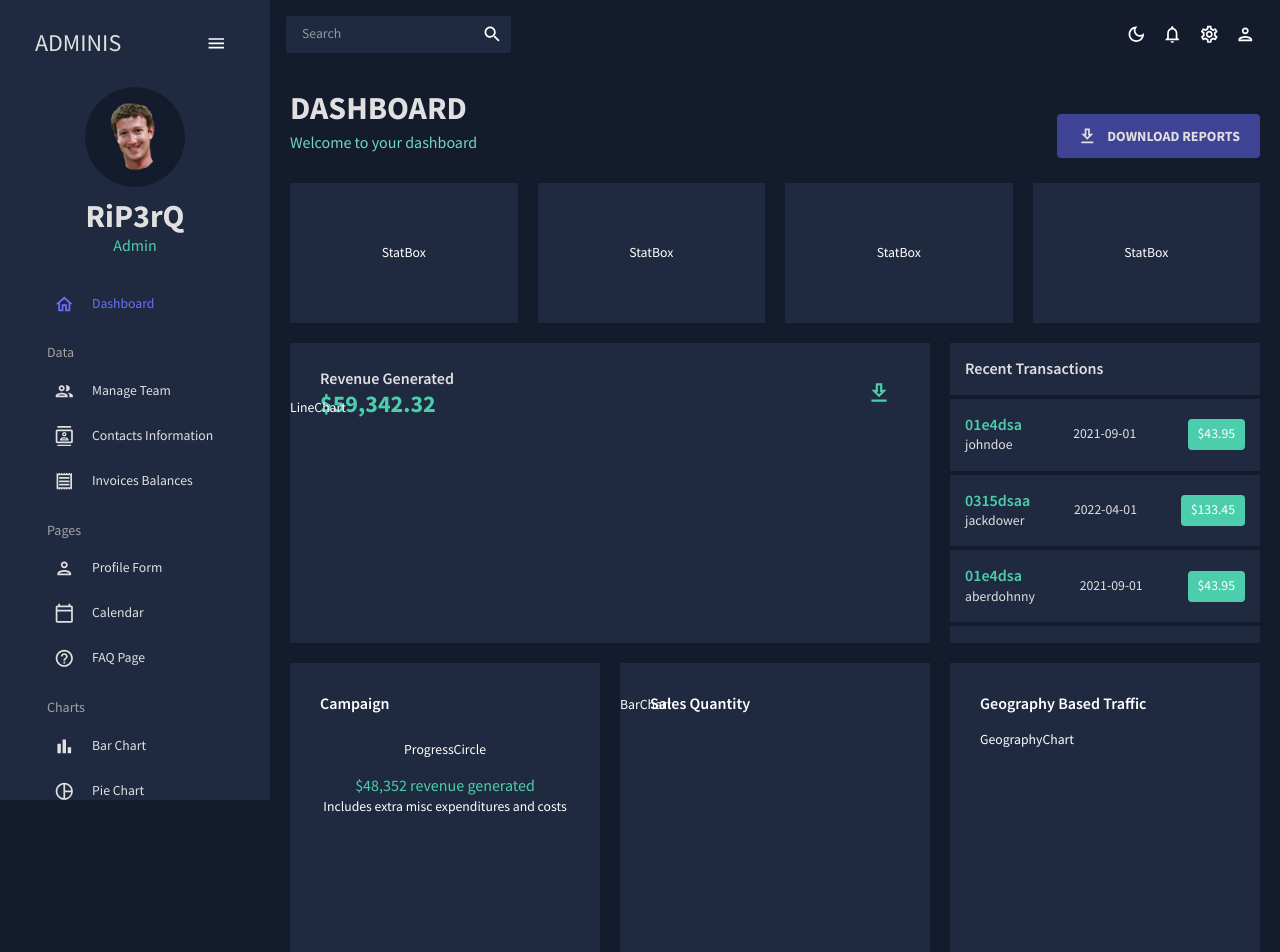
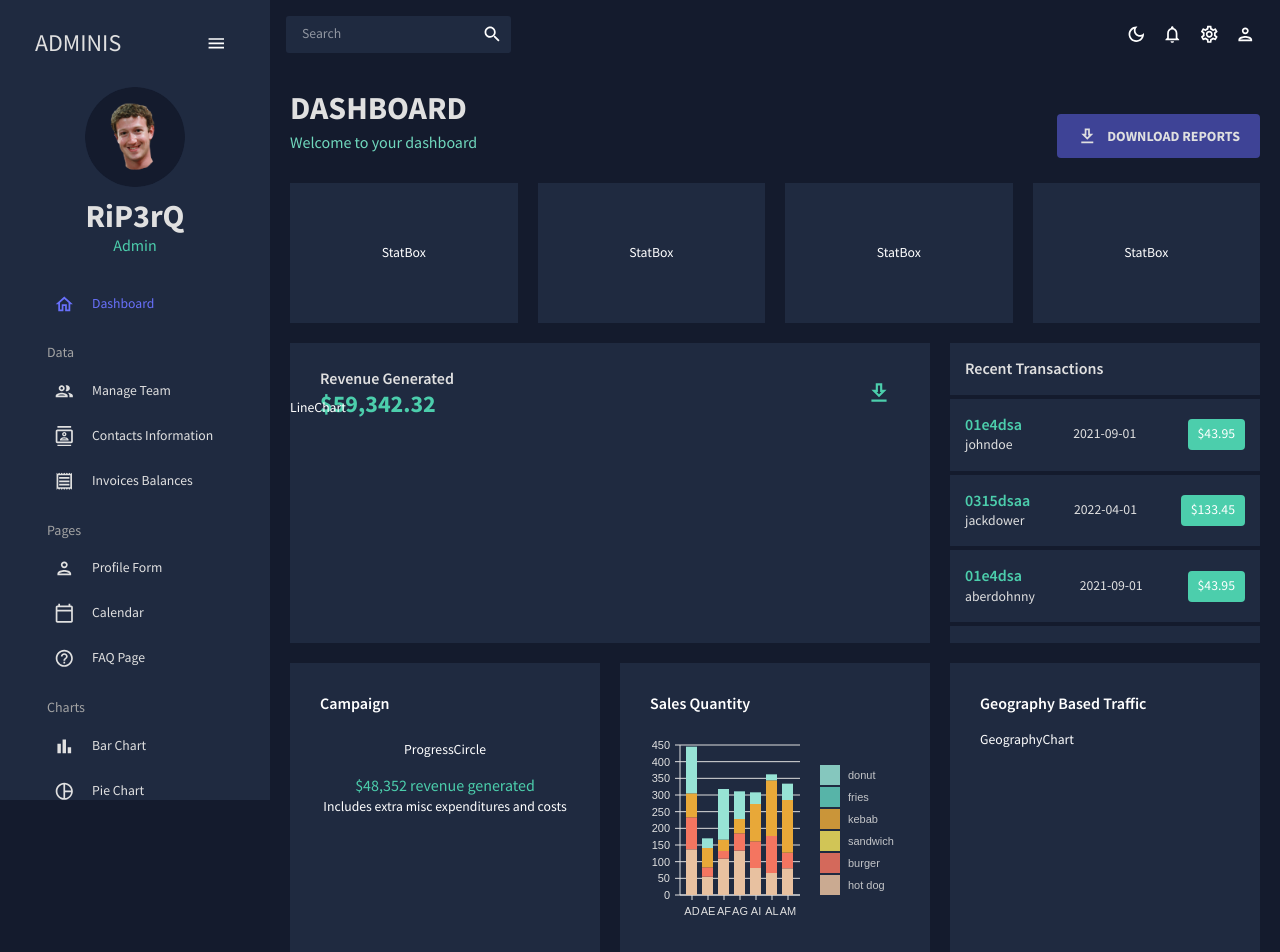
Before and after one commit to RiP3rQ/AdminDashboard-React-, a React (Vite) app: page / in a window 1280 px wide. Shown: the top 952 px of the page. Built offline with nearby package versions, Linux system fonts and the light colour scheme.

Commit message:
Bar Charts parts

```diff
--- a/src/components/BarChart.jsx
+++ b/src/components/BarChart.jsx
@@ -1,7 +1,130 @@
-import React from "react";
+import { useTheme } from "@mui/material";
+import { ResponsiveBar } from "@nivo/bar";
+import { tokens } from "../theme";
+import { mockBarData as data } from "../data/mockData";
 
-function BarChart() {
-  return <div>BarChart</div>;
-}
+const BarChart = ({ isDashboard = false }) => {
+  const theme = useTheme();
+  const colors = tokens(theme.palette.mode);
+
+  return (
+    <ResponsiveBar
+      data={data}
+      theme={{
+        // added
+        axis: {
+          domain: {
+            line: {
+              stroke: colors.grey[100],
+            },
+          },
+          legend: {
+            text: {
+              fill: colors.grey[100],
+            },
+          },
+          ticks: {
+            line: {
+              stroke: colors.grey[100],
+              strokeWidth: 1,
+            },
+            text: {
+              fill: colors.grey[100],
+            },
+          },
+        },
+        legends: {
+          text: {
+            fill: colors.grey[100],
+          },
+        },
+      }}
+      keys={["hot dog", "burger", "sandwich", "kebab", "fries", "donut"]}
+      indexBy="country"
+      margin={{ top: 50, right: 130, bottom: 50, left: 60 }}
+      padding={0.3}
+      valueScale={{ type: "linear" }}
+      indexScale={{ type: "band", round: true }}
+      colors={{ scheme: "nivo" }}
+      defs={[
+        {
+          id: "dots",
+          type: "patternDots",
+          background: "inherit",
+          color: "#38bcb2",
+          size: 4,
+          padding: 1,
+          stagger: true,
+        },
+        {
+          id: "lines",
+          type: "patternLines",
+          background: "inherit",
+          color: "#eed312",
+          rotation: -45,
+          lineWidth: 6,
+          spacing: 10,
+        },
+      ]}
+      borderColor={{
+        from: "color",
+        modifiers: [["darker", "1.6"]],
+      }}
+      axisTop={null}
+      axisRight={null}
+      axisBottom={{
+        tickSize: 5,
+        tickPadding: 5,
+        tickRotation: 0,
+        legend: isDashboard ? undefined : "country", // changed
+        legendPosition: "middle",
+        legendOffset: 32,
+      }}
+      axisLeft={{
+        tickSize: 5,
+        tickPadding: 5,
+        tickRotation: 0,
+        legend: isDashboard ? undefined : "food", // changed
+        legendPosition: "middle",
+        legendOffset: -40,
+      }}
+      enableLabel={false}
+      labelSkipWidth={12}
+      labelSkipHeight={12}
+      labelTextColor={{
+        from: "color",
+        modifiers: [["darker", 1.6]],
+      }}
+      legends={[
+        {
+          dataFrom: "keys",
+          anchor: "bottom-right",
+          direction: "column",
+          justify: false,
+          translateX: 120,
+          translateY: 0,
+          itemsSpacing: 2,
+          itemWidth: 100,
+          itemHeight: 20,
+          itemDirection: "left-to-right",
+          itemOpacity: 0.85,
+          symbolSize: 20,
+          effects: [
+            {
+              on: "hover",
+              style: {
+                itemOpacity: 1,
+              },
+            },
+          ],
+        },
+      ]}
+      role="application"
+      barAriaLabel={function (e) {
+        return e.id + ": " + e.formattedValue + " in country: " + e.indexValue;
+      }}
+    />
+  );
+};
 
 export default BarChart;
--- a/src/scenes/bar/index.jsx
+++ b/src/scenes/bar/index.jsx
@@ -1,5 +1,16 @@
+import { Box } from "@mui/material";
+import Header from "../../components/Header";
+import BarChart from "../../components/BarChart";
+
 const Bar = () => {
-  return <div>bar</div>;
+  return (
+    <Box m="20px">
+      <Header title="Bar Chart" subtitle="Simple Bar Chart" />
+      <Box height="75vh">
+        <BarChart />
+      </Box>
+    </Box>
+  );
 };
 
 export default Bar;
```
